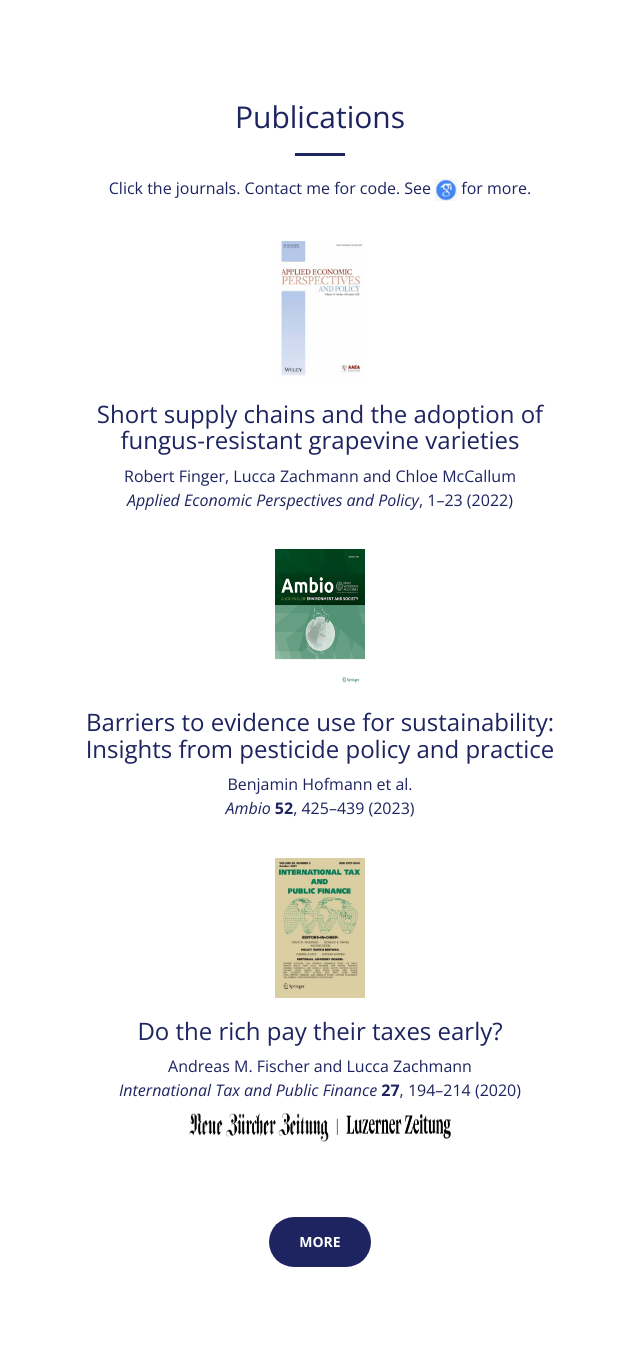
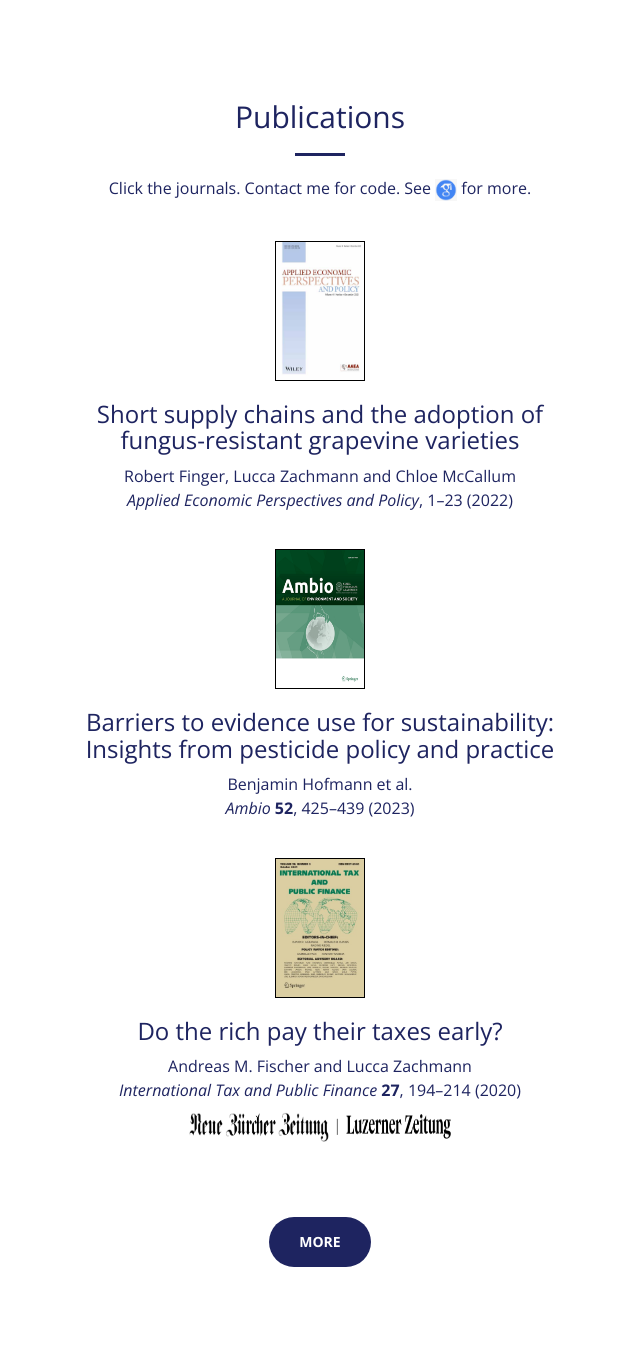
Before and after one commit to luccalino/luccalino.github.io, a Jekyll site: the page pubtest.html, which Jekyll copies as it is, in a window 1280 px wide. Shown: the whole page, without its empty margins (320-960 px from the left). Built offline with Jekyll 4.4.1, drawn with Linux system fonts in a browser that asks for light colours.

Commit message:
Update pubtest.html

```diff
--- a/pubtest.html
+++ b/pubtest.html
@@ -53,7 +53,7 @@
             <!-- <div class="col-lg-4 col-md-6 text-center"> -->
             <div class="col-6 text-center">
                 <div class="service-box">
-                      <a class="fa fa-4x wow bounceIn text-primary" href="https://onlinelibrary.wiley.com/doi/full/10.1002/aepp.13337" target="_blank"><img title="AEPP" alt="AEPP" src="img/AEPP.jpg" style="cursor:pointer;" width="90" height="140"></a>
+                      <a class="fa fa-4x wow bounceIn text-primary" href="https://onlinelibrary.wiley.com/doi/full/10.1002/aepp.13337" target="_blank"><img title="AEPP" alt="AEPP" src="img/AEPP.jpg" style="cursor:pointer;border:1px solid black;" width="90" height="140"></a>
                       <h3 style="color:#1E2460;">Short supply chains and the adoption of<br>fungus-resistant grapevine varieties</h3>
                       <p class="text-muted" style="color:#1E2460;">Robert Finger, Lucca Zachmann and Chloe McCallum</p>
                       <p class="text-muted" style="color:#1E2460;"><i>Applied Economic Perspectives and Policy</i>, 1–23 (2022)</p>
@@ -62,7 +62,7 @@
             </div>
             <div class="col-6 text-center">
                 <div class="service-box">
-                    <a class="fa fa-4x wow bounceIn text-primary" href="https://link.springer.com/article/10.1007/s13280-022-01790-4" target="_blank"><img title="Ambio" alt="Ambio" src="img/AMBIO.png" style="cursor:pointer;" width="90" height="140"></a>
+                    <a class="fa fa-4x wow bounceIn text-primary" href="https://link.springer.com/article/10.1007/s13280-022-01790-4" target="_blank"><img title="Ambio" alt="Ambio" src="img/AMBIO.png" style="cursor:pointer;border:1px solid black;" width="90" height="140"></a>
                     <h3 style="color:#1E2460;">Barriers to evidence use for sustainability:<br>Insights from pesticide policy and practice</h3>
                     <p class="text-muted" style="color:#1E2460;">Benjamin Hofmann et al.</p>
                     <p class="text-muted" style="color:#1E2460;"><i>Ambio</i> <b>52</b>, 425–439 (2023)</p>
@@ -71,7 +71,7 @@
             </div>
             <div class="col text-center">
                 <div class="service-box">
-                    <a class="fa fa-4x wow bounceIn text-primary" href="https://link.springer.com/article/10.1007/s10797-019-09541-0" data-wow-delay=".2s" target="_blank"><img title="Springer" alt="Springer" src="img/ITPF.jpeg" style="cursor:pointer;" width="90" height="140"></a>
+                    <a class="fa fa-4x wow bounceIn text-primary" href="https://link.springer.com/article/10.1007/s10797-019-09541-0" data-wow-delay=".2s" target="_blank"><img title="Springer" alt="Springer" src="img/ITPF.jpeg" style="cursor:pointer;border:1px solid black;" width="90" height="140"></a>
                     <h3 style="color:#1E2460;">Do the rich pay their taxes early?</h3>
                     <p class="text-muted" style="color:#1E2460;">Andreas M. Fischer and Lucca Zachmann</p>
                     <p class="text-muted" style="color:#1E2460;"><i>International Tax and Public Finance</i> <b>27</b>, 194–214 (2020)</p>
```
